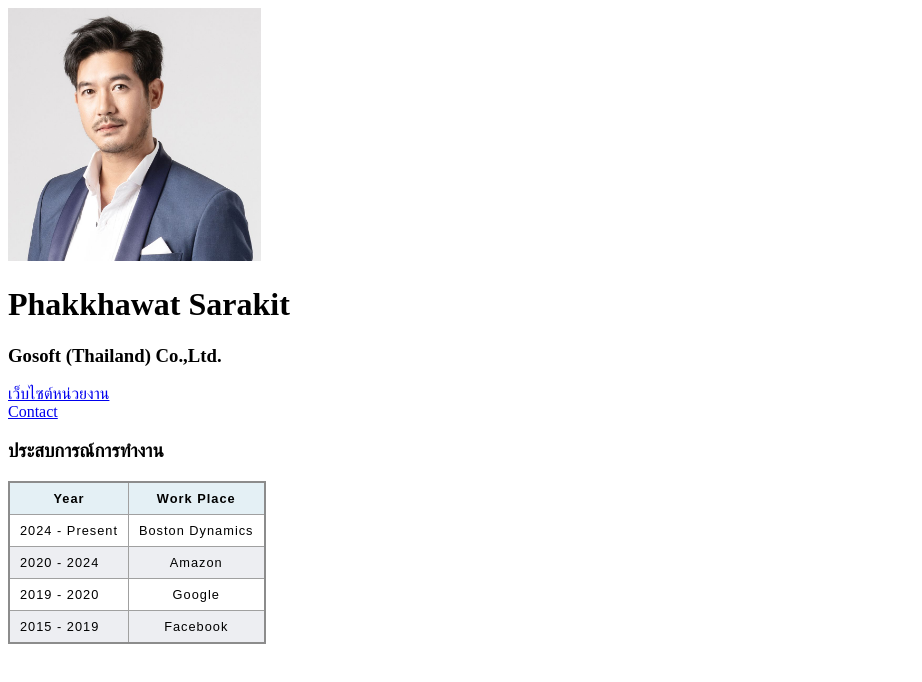
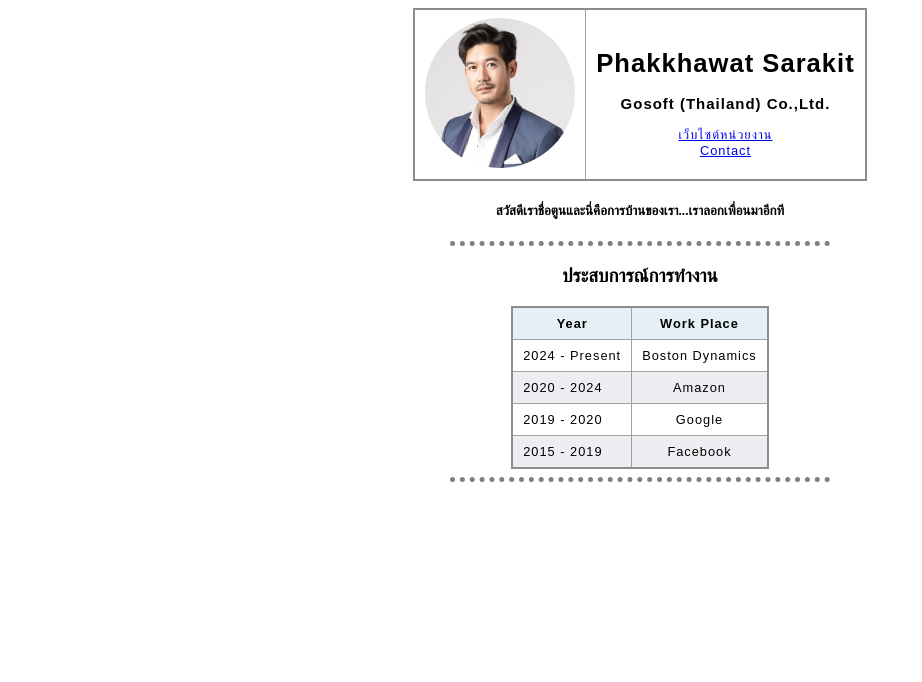
Before and after one commit to toonja1990/mypage2024, a plain HTML site: page index.html in a window 1280 px wide. Shown: the whole page, without its empty margins (0-922 px from the left). Drawn offline with Linux system fonts and the light colour scheme.

Commit message:
ส่งการบ้านครั้งที่ 1
แก้ไขเพิ่มเติมจากในห้องเรียน ใช้ Table ในการจัดหน้าเว็บและทำภาพให้เป็นวงกลม

```diff
--- a/index.html
+++ b/index.html
@@ -5,15 +5,31 @@
 	<meta name="viewport" content="width=device-width, initial-scale=1.0">
 	<title>Phakkhawat Sarakit</title>
 	<link rel="stylesheet" href="styles.css">
+	<link rel="apple-touch-icon" sizes="180x180" href="apple-touch-icon.png">
+<link rel="icon" type="image/png" sizes="32x32" href="favicon-32x32.png">
+<link rel="icon" type="image/png" sizes="16x16" href="favicon-16x16.png">
+<link rel="manifest" href="site.webmanifest">
 </head>
 <body>
-	<img src="profile.jpg" alt="" style="width: 20%; height: auto;">
-	<H1>Phakkhawat Sarakit</H1>
-	<H3>Gosoft (Thailand) Co.,Ltd.</H3>
-	<a href ="https://www.gosoft.co.th/" > เว็บไซต์หน่วยงาน </a><br />
-	<a href = "contact.html">Contact </a>
+
+	<table  align="center">
+		<tr>
+
+			<td><img  src="profile.jpg" alt=""  ></td>
+			<td ><H1>Phakkhawat Sarakit</H1>
+			<H3>Gosoft (Thailand) Co.,Ltd.</H3>
+			<a href ="https://www.gosoft.co.th/" > เว็บไซต์หน่วยงาน </a><br />
+			<a href = "contact.html">Contact </a>
+		</td>
+
+		</tr>
+
+
+</table>
+<H5 align="center">สวัสดีเราชื่อตูนและนี่คือการบ้านของเรา...เราลอกเพื่อนมาอีกที</H3>
+<hr>
 	<!-- <a href = ../contact.html> some text </a>-->
-	<h3>ประสบการณ์การทำงาน</h3>
+	<h3  align="center">ประสบการณ์การทำงาน</h3>
 	<!-- <ul>
 		<li>2024 - Present Boston Dynamics</li>
 		<li>2020 - 2024 Amazon</li>
@@ -21,7 +37,7 @@
 		<li>2015 - 2019 Facebook</li>
 	</ul>-->
 
-<table>
+<table  align="center">
 	<thead>
 		<tr>
 			<th>
@@ -51,6 +67,6 @@
 	</tr>
 
 </table>
-
+<hr>
 </body>
 </html>
--- a/styles.css
+++ b/styles.css
@@ -38,3 +38,14 @@ table {
   tfoot td {
     font-weight: bold;
   }
+img{
+    border-radius: 50%;
+    width: 150px; height: 150px;
+}
+hr {
+  border-style: none;
+  border-top-style: dotted;
+  border-color: grey;
+  border-width:5px;
+  width: 30%;
+}
```
Also changed, not shown: about.txt (added), android-chrome-192x192.png (added), android-chrome-512x512.png (added), apple-touch-icon.png (added), favicon-16x16.png (added), favicon-32x32.png (added), favicon.ico (added), site.webmanifest (added).
